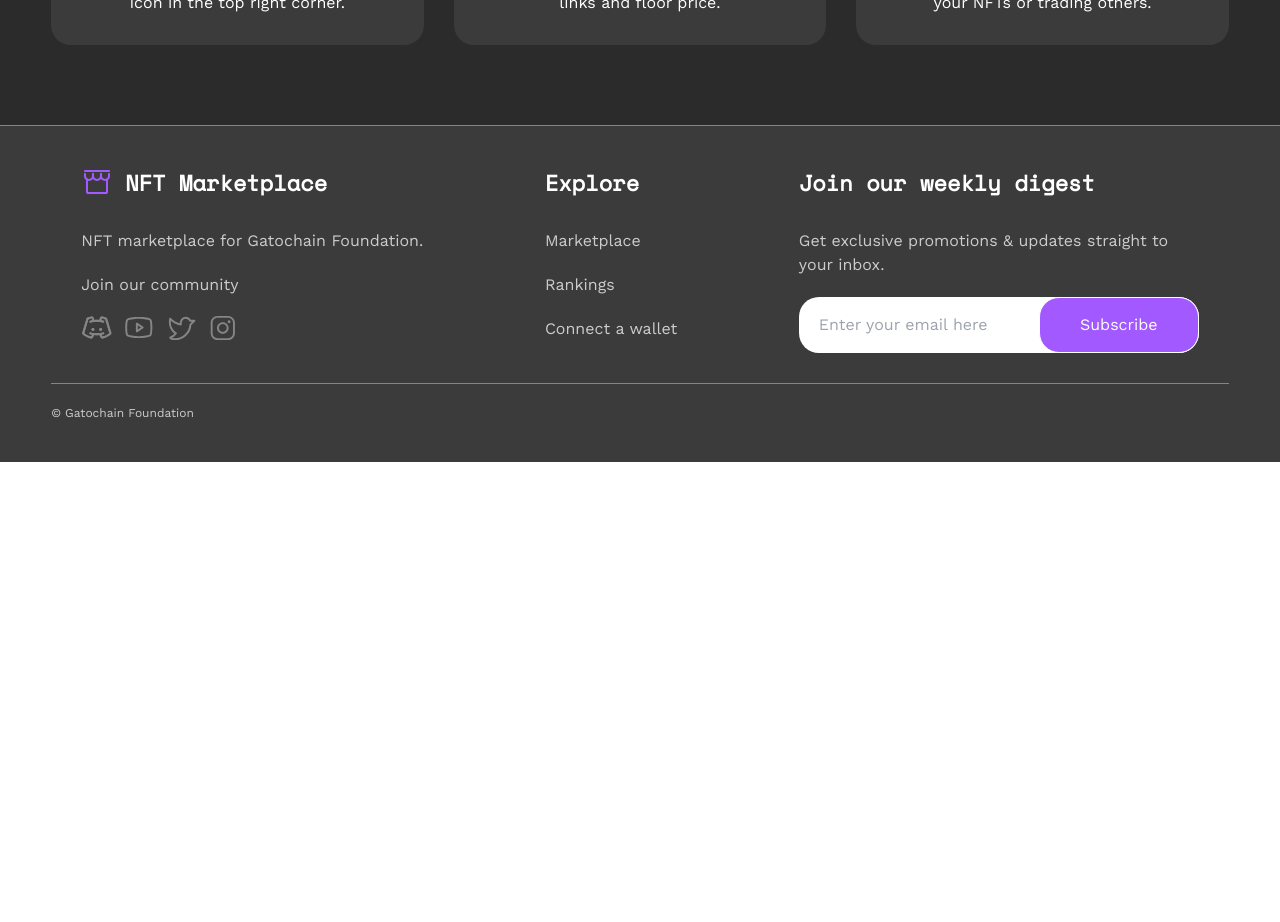
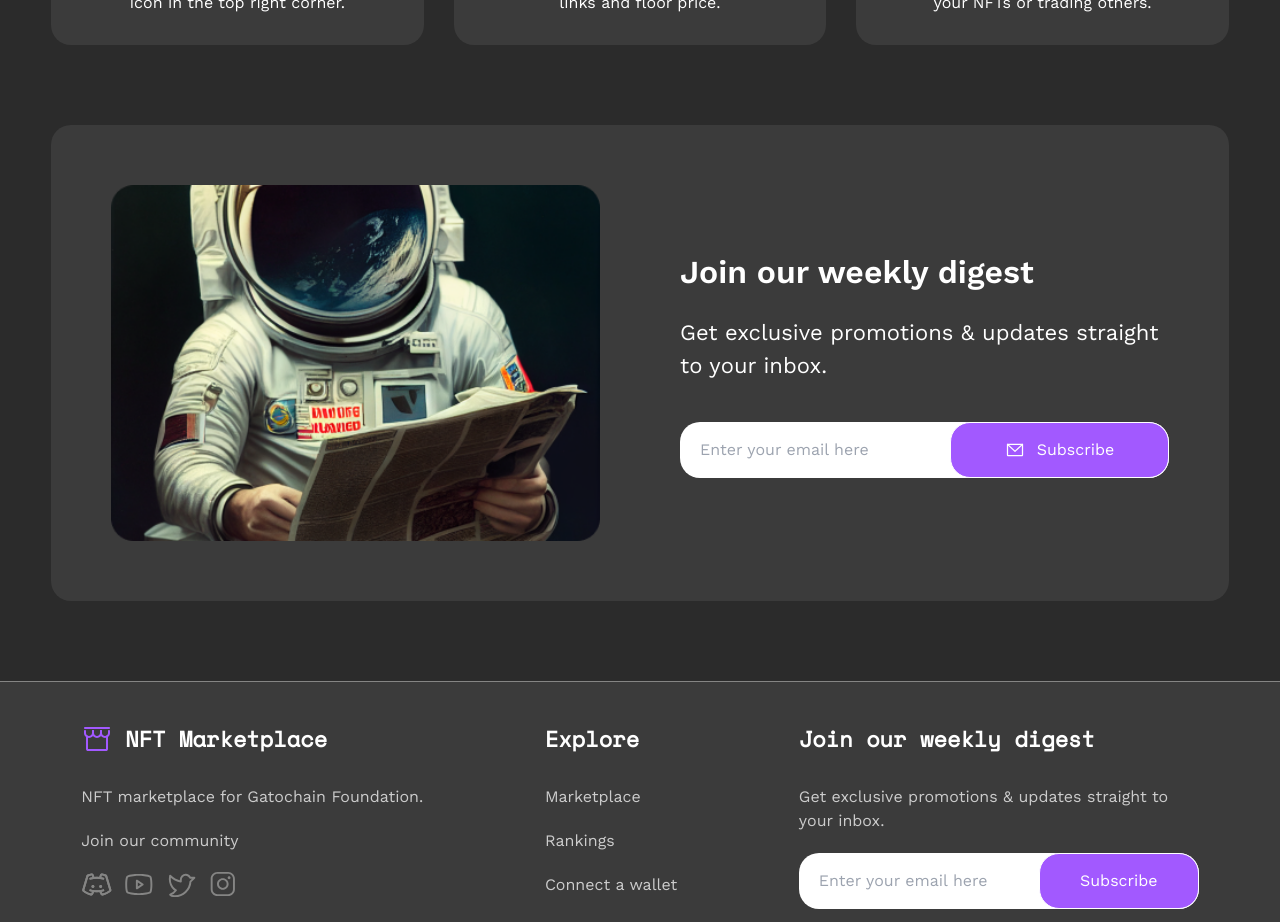
Before and after one commit to webgently/nft-marketplace-frontend, a React (Create React App) app: page / in a window 1280 px wide. Shown: the part 5920-6842 px from the top of the page. Before the commit the page ends 6382 px from the top, so only its background shows below. Built offline with nearby package versions, Linux system fonts and the light colour scheme.

Commit message:
feat: add contact section

```diff
--- a/src/pages/Home/home.scss
+++ b/src/pages/Home/home.scss
@@ -187,3 +187,36 @@ section {
     @apply grid grid-cols-1 sm:grid-cols-2 md:grid-cols-3 gap-[20px] sm:gap-[30px];
   }
 }
+
+.contact-section {
+  @apply pt-0 m-0 pb-[40px] sm:pb-[80px];
+  > div {
+    @apply flex flex-col md:flex-row justify-center gap-[30px] md:gap-[40px] lg:gap-[80px]
+    bg-second p-[30px] md:p-[40px] lg:p-[60px] rounded-[20px];
+    .contact-image {
+      @apply w-full md:w-[50%];
+      img {
+        @apply w-full;
+      }
+    }
+    .contact-form {
+      @apply flex flex-col justify-center gap-[20px] sm:gap-[30px] md:gap-[40px] w-full md:w-[50%];
+      p {
+        @apply text-[16px] md:text-[18px] lg:text-[22px] font-[400];
+      }
+      .contact-container {
+        @apply flex justify-between md:max-w-[500px] bg-white rounded-[20px];
+        .contact-input {
+          @apply p-[12px_16px] sm:p-[16px_20px] w-full md:w-[70%];
+          input {
+            @apply text-primary text-[16px] outline-none border-none w-full text-[12px] 3xs:text-[14px] 2xs:text-[16px];
+          }
+        }
+      }
+      button {
+        @apply justify-center items-center gap-[12px] px-[10px] bg-purple border-[1px] border-white rounded-[20px]
+        py-[12px] text-[12px] 3xs:text-[14px] 2xs:text-[16px] font-[400] whitespace-nowrap;
+      }
+    }
+  }
+}
--- a/src/pages/Home/index.tsx
+++ b/src/pages/Home/index.tsx
@@ -8,6 +8,7 @@ import Browse from '../../components/Browse';
 import Works from '../../components/Works';
 import HeroImg from '../../assets/images/hero.png';
 import CreatorImg from '../../assets/images/creator1.png';
+import ContactImg from '../../assets/images/contact.png';
 import IconMenu from '../../components/Icons';
 import 'swiper/css';
 import 'swiper/css/pagination';
@@ -387,6 +388,32 @@ const Home = () => {
           </div>
         </div>
       </section>
+      <section className="contact-section">
+        <div>
+          <div className="contact-image">
+            <img src={ContactImg} alt="contact" />
+          </div>
+          <div className="contact-form">
+            <div className="flex flex-col gap-[20px]">
+              <h3>Join our weekly digest</h3>
+              <p>Get exclusive promotions & updates straight to your inbox.</p>
+            </div>
+            <div className="contact-container">
+              <div className="contact-input">
+                <input type="text" placeholder="Enter your email here" />
+              </div>
+              <button className="w-full md:w-[280px] hidden md:flex">
+                <IconMenu icon="Mail" size={20} />
+                <span>Subscribe</span>
+              </button>
+            </div>
+            <button className="w-full flex md:hidden">
+              <IconMenu icon="Mail" size={20} />
+              <span>Subscribe</span>
+            </button>
+          </div>
+        </div>
+      </section>
     </Layouts>
   );
 };
```
